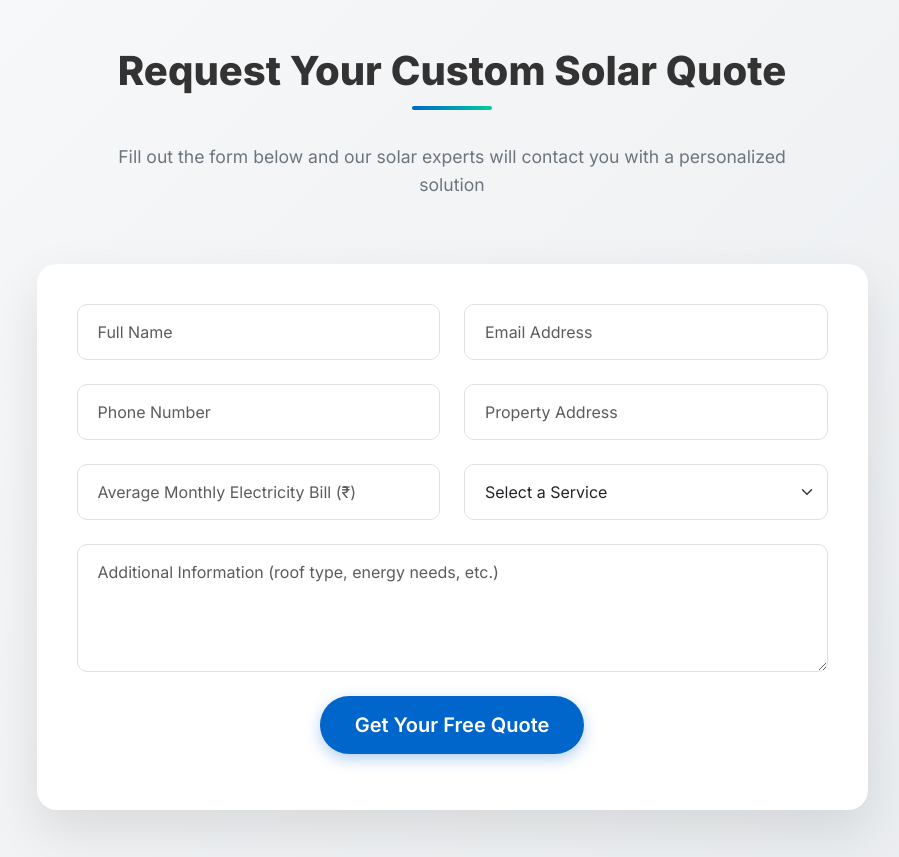
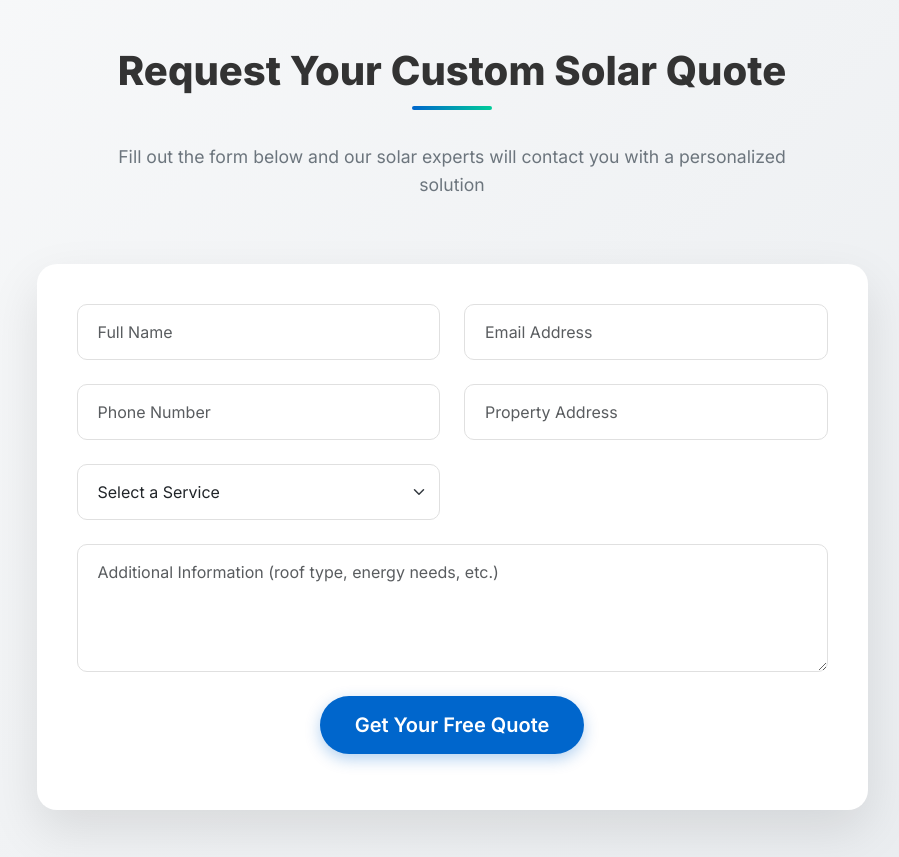
Before and after one commit to tushar-kumar-9354/solar, a Django app: page / in a window 1280 px wide. Shown: the part 3831-4688 px from the top of the page, without its empty margins (188-1087 px from the left). Run offline with Django 5.2, Linux system fonts and the light colour scheme.

```diff
--- a/solar_site/main/templates/index.html
+++ b/solar_site/main/templates/index.html
@@ -834,9 +834,7 @@
             <div class="col-md-6">
               <input class="form-control" name="address" placeholder="Property Address" required>
             </div>
-            <div class="col-md-6">
-              <input class="form-control" name="average_bill" placeholder="Average Monthly Electricity Bill (₹)" required>
-            </div>
+
             <div class="col-md-6">
               <select class="form-select" id="service" name="service" required>
                 <option value="">Select a Service</option>
--- a/solar_site/solar_site/settings.py
+++ b/solar_site/solar_site/settings.py
@@ -24,7 +24,7 @@ BASE_DIR = Path(__file__).resolve().parent.parent
 SECRET_KEY = 'django-insecure-u%*5@g4tl!pl!4i=4_7zs6#**vv^pr+bb+4ohgk^yik_b!1$jk'
 
 # SECURITY WARNING: don't run with debug turned on in production!
-DEBUG = True
+DEBUG = False
 ALLOWED_HOSTS = ["solar-29lr.onrender.com"]
 
 
```
